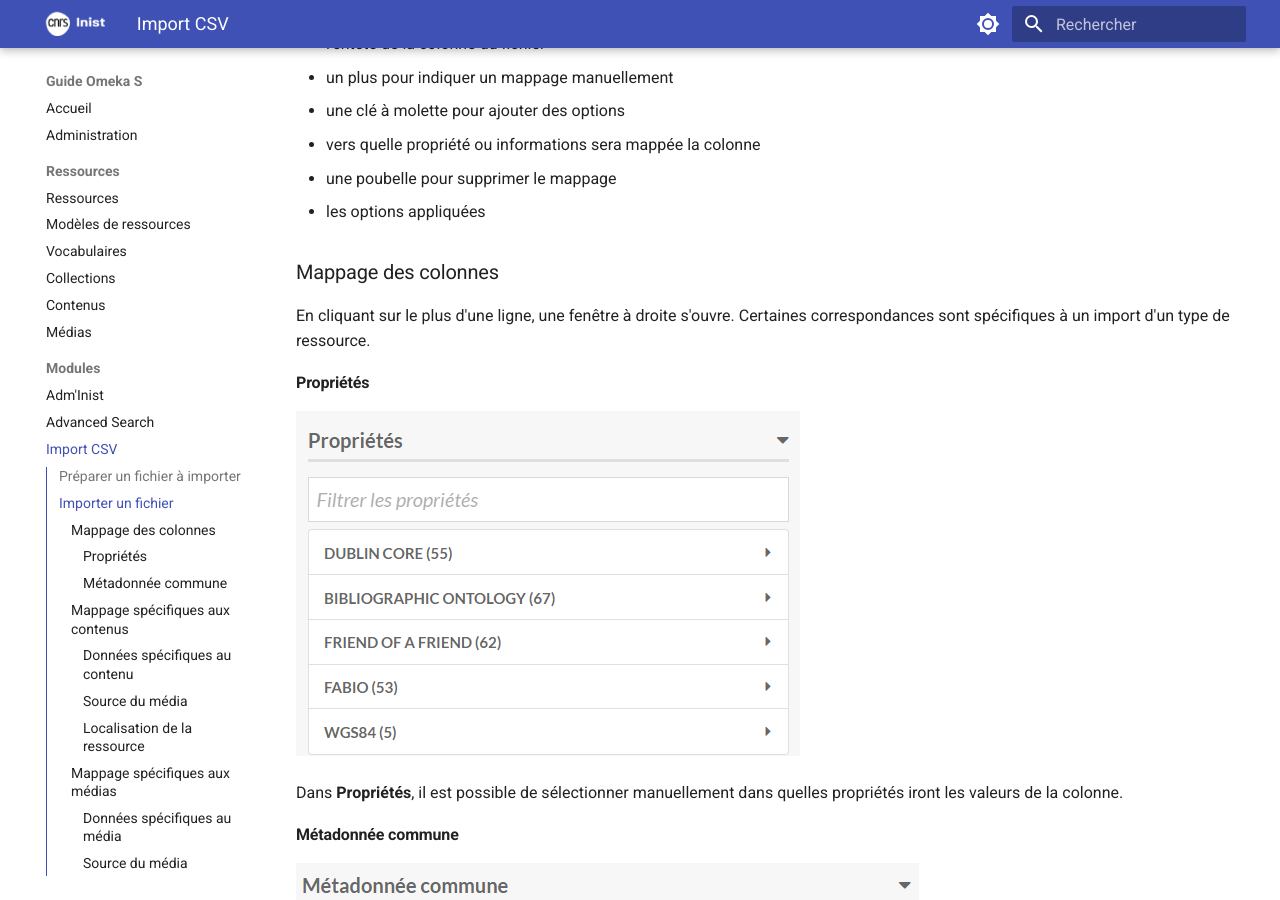
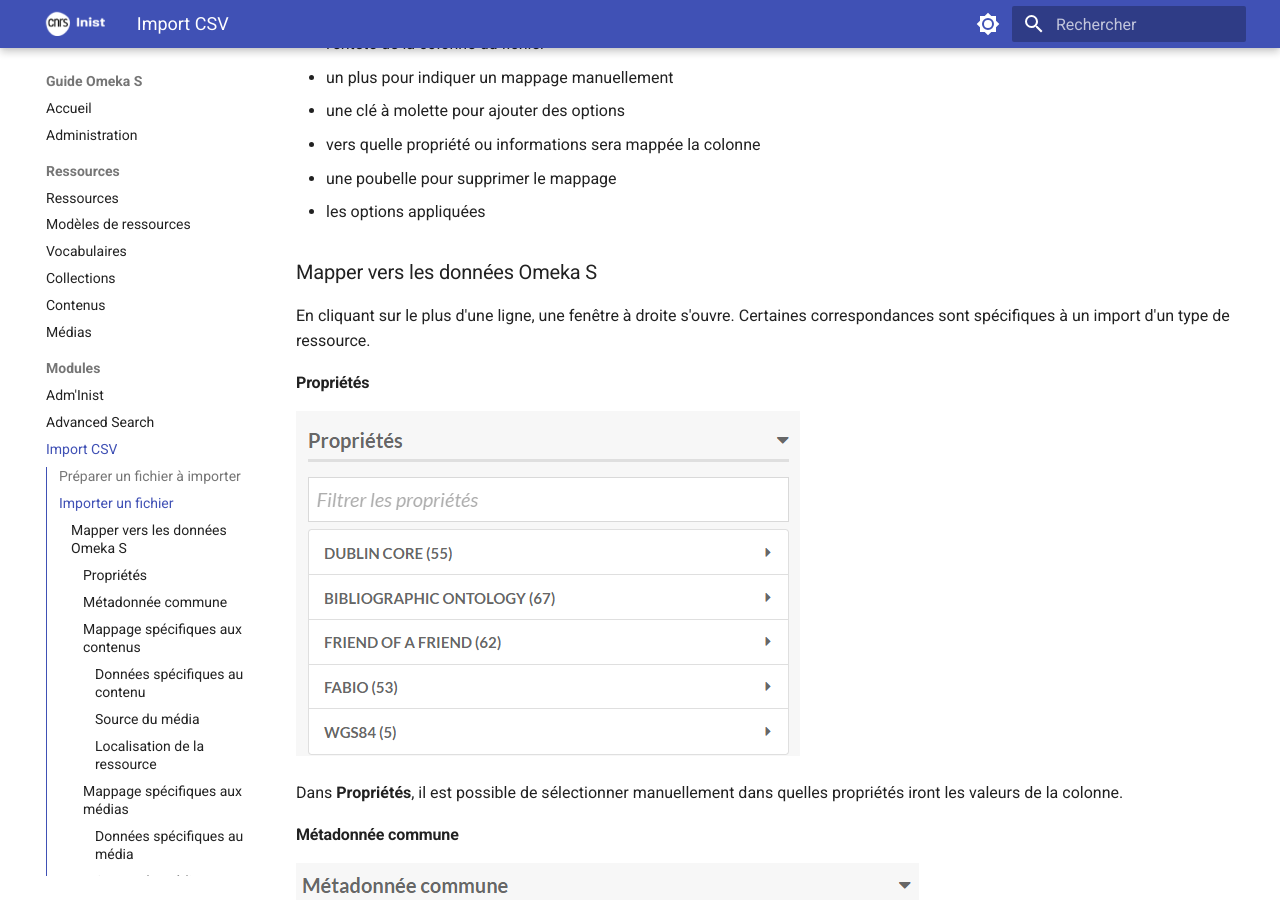
Before and after one commit to inist-omeka/guide-utilisation, an MkDocs documentation site: the page built from docs/module-import-csv.md, in a window 1280 px wide and 900 px high, scrolled down 1746 px. Built offline with MkDocs 1.6.1 and Material for MkDocs 9.7.7, drawn with Linux system fonts in a browser that asks for light colours.

Commit message:
Màj niveaux des titres et LF Import CSV

```diff
--- a/docs/module-import-csv.md
+++ b/docs/module-import-csv.md
@@ -43,7 +43,7 @@
 - une poubelle pour supprimer le mappage
 - les options appliquées
 
-### Mappage des colonnes
+### Mapper vers les données Omeka S
 
 En cliquant sur le plus d'une ligne, une fenêtre à droite s'ouvre. Certaines correspondances sont spécifiques à un import d'un type de ressource.
 
@@ -61,15 +61,15 @@
 
 Une colonne peut être ajoutée pour chacune de ces métadonnées communes.
 
-### Mappage spécifiques aux contenus
+#### Mappage spécifiques aux contenus
 
-#### Données spécifiques au contenu
+##### Données spécifiques au contenu
 
 ![Mappage de données spécifiques au contenu](assets/import-csv-mappage-donnees-specifiques-contenu.png)
 
 Lors d'un import de contenus, il est possible d'indiquer que les valeurs d'une colonne servent à associer un contenu à une collection en indiquant dans quelle propriété trouver les valeurs de la colonne.
 
-#### Source du média
+##### Source du média
 
 ![Mappage de source du média](assets/import-csv-mappage-source-media.png)
 
@@ -79,7 +79,7 @@
 
 Il faut créer une colonne par type de média dans le fichier importé.
 
-#### Localisation de la ressource
+##### Localisation de la ressource
 
 !!! note
 	Le module **Mapping** doit être installé.
@@ -88,9 +88,9 @@
 
 Il est possible d'ajouter une colonne dans le fichier pour indiquer des coordonnées géographiques au format **WGS84 décimal** (en remplaçant le séparateur **,** par **/**) en sélectionnant **Latitude/Longitude** qui ajouteront un marqueur sur une carte associée au contenu.
 
-### Mappage spécifiques aux médias
+#### Mappage spécifiques aux médias
 
-#### Données spécifiques au média
+##### Données spécifiques au média
 
 !!! danger "Important"
 	Un média doit toujours être associé à un contenu.
@@ -99,7 +99,7 @@
 
 Lors d'un import de médias, il est nécessaire d'indiquer que les valeurs d'une colonne servent à associer un média à un contenu en indiquant dans quelle propriété trouver les valeurs de la colonne, sinon le média ne sera pas créé.
 
-#### Source du média
+##### Source du média
 
 !!! danger "Important"
 	Un média doit toujours contenir une source.
@@ -113,7 +113,7 @@
 !!! note
 	Pour simplifier les imports, il peut être nécessaire de faire un fichier par type de média à importer.
 
-### Options des colonnes
+#### Options des colonnes
 
 ![Options des colonnes](assets/import-csv-options.png)
 
```
